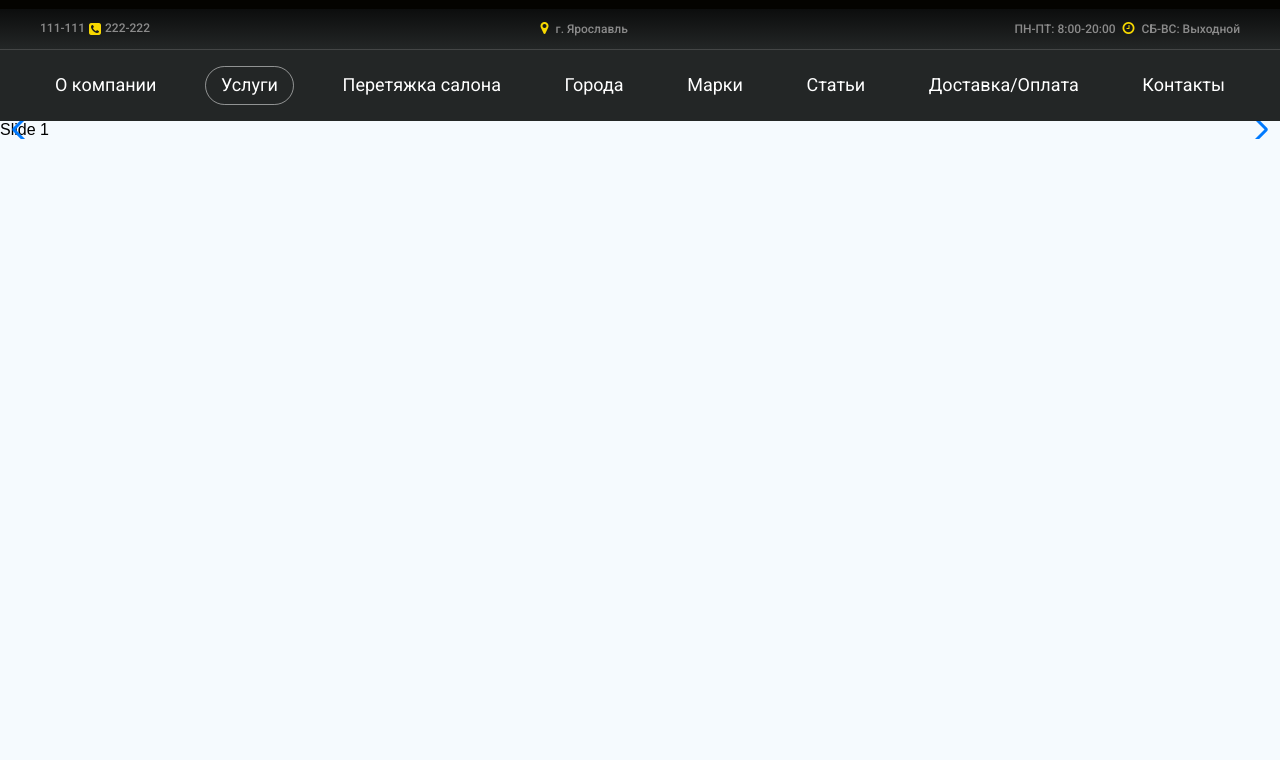
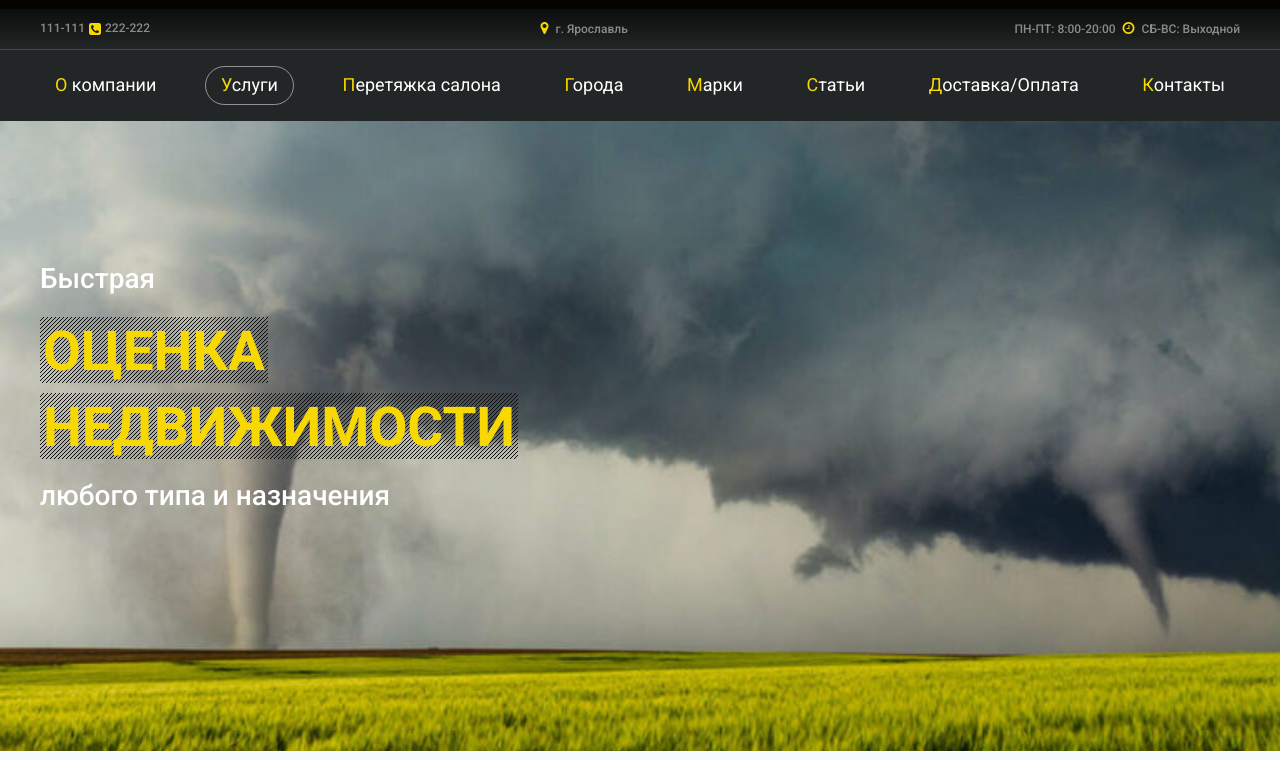
Before and after one commit to Blitz-coder/yarville, a plain HTML site: page index.html in a window 1280 px wide. Shown: the part 40-800 px from the top of the page. Drawn offline with nearby package versions, Linux system fonts and the light colour scheme.

Commit message:
create: hero section

```diff
--- /dev/null
+++ b/css/slick.css
@@ -0,0 +1,119 @@
+/* Slider */
+.slick-slider
+{
+    position: relative;
+
+    display: block;
+    box-sizing: border-box;
+
+    -webkit-user-select: none;
+       -moz-user-select: none;
+        -ms-user-select: none;
+            user-select: none;
+
+    -webkit-touch-callout: none;
+    -khtml-user-select: none;
+    -ms-touch-action: pan-y;
+        touch-action: pan-y;
+    -webkit-tap-highlight-color: transparent;
+}
+
+.slick-list
+{
+    position: relative;
+
+    display: block;
+    overflow: hidden;
+
+    margin: 0;
+    padding: 0;
+}
+.slick-list:focus
+{
+    outline: none;
+}
+.slick-list.dragging
+{
+    cursor: pointer;
+    cursor: hand;
+}
+
+.slick-slider .slick-track,
+.slick-slider .slick-list
+{
+    -webkit-transform: translate3d(0, 0, 0);
+       -moz-transform: translate3d(0, 0, 0);
+        -ms-transform: translate3d(0, 0, 0);
+         -o-transform: translate3d(0, 0, 0);
+            transform: translate3d(0, 0, 0);
+}
+
+.slick-track
+{
+    position: relative;
+    top: 0;
+    left: 0;
+
+    display: block;
+    margin-left: auto;
+    margin-right: auto;
+}
+.slick-track:before,
+.slick-track:after
+{
+    display: table;
+
+    content: '';
+}
+.slick-track:after
+{
+    clear: both;
+}
+.slick-loading .slick-track
+{
+    visibility: hidden;
+}
+
+.slick-slide
+{
+    display: none;
+    float: left;
+
+    height: 100%;
+    min-height: 1px;
+}
+[dir='rtl'] .slick-slide
+{
+    float: right;
+}
+.slick-slide img
+{
+    display: block;
+}
+.slick-slide.slick-loading img
+{
+    display: none;
+}
+.slick-slide.dragging img
+{
+    pointer-events: none;
+}
+.slick-initialized .slick-slide
+{
+    display: block;
+}
+.slick-loading .slick-slide
+{
+    visibility: hidden;
+}
+.slick-vertical .slick-slide
+{
+    display: block;
+
+    height: auto;
+
+    border: 1px solid transparent;
+}
+.slick-arrow.slick-hidden {
+    display: none;
+}
--- a/index.html
+++ b/index.html
@@ -12,7 +12,8 @@
         rel="stylesheet">
     <link rel="stylesheet" href="https://stackpath.bootstrapcdn.com/font-awesome/4.7.0/css/font-awesome.min.css"
         integrity="sha384-wvfXpqpZZVQGK6TAh5PVlGOfQNHSoD2xbE+QkPxCAFlNEevoEH3Sl0sibVcOQVnN" crossorigin="anonymous">
-    <link rel="stylesheet" href="https://unpkg.com/swiper/swiper-bundle.min.css" />
+    <link rel="stylesheet" href="css/slick.css" />
+    <link rel="stylesheet" href="css/slick-theme.css">
     <link rel="stylesheet" href="css/style.css">
 </head>
 
@@ -87,32 +88,29 @@
     </header>
 
     <section class="hero">
-        <!-- Slider main container -->
-        <div class="swiper-container">
+        <div class="hero__slider">
+            <div class="hero__slider-slide hero__slider-slide--1">
+                <div class="container hero-container">
+                    <span class="hero-description">Быстрая</span>
+                    <div>
+                        <h2 class="hero-title">Оценка</h2>
+                    </div>
+                    <div>
+                        <h2 class="hero-title">недвижимости</h2>
+                    </div>
 
-            <div class="swiper-wrapper">
-                <!-- Slides -->
-                <div class="swiper-slide">Slide 1</div>
-                <div class="swiper-slide">Slide 2</div>
-                <div class="swiper-slide">Slide 3</div>
-
+                    <span class="hero-description">любого типа и назначения</span>
+                </div>
             </div>
-            <!-- If we need pagination -->
-            <div class="swiper-pagination"></div>
-
-            <!-- If we need navigation buttons -->
-            <div class="swiper-button-prev"></div>
-            <div class="swiper-button-next"></div>
-
-
+            <div class="hero__slider-slide hero__slider-slide--2"></div>
+            <div class="hero__slider-slide hero__slider-slide--3"></div>
         </div>
-
 
     </section>
     <!-- /.hero -->
 
     <script src="js/jquery-3.5.1.min.js"></script>
-    <script src="https://unpkg.com/swiper/swiper-bundle.min.js"></script>
+    <script src="js/slick.min.js"></script>
     <script src="js/main.js"></script>
 </body>
 
--- a/js/main.js
+++ b/js/main.js
@@ -1,16 +1,16 @@
 $(document).ready(function () {
 
-    const swiper = new Swiper('.swiper-container', {
 
-        loop: true,
+    $('.hero__slider').slick({
+      autoplay: true,
+      autoplaySpeed: 20000,
+      fade: true,
+      arrows: false,
+      dots: false,
+fadeSpeed: 1000,
+lazyload: 'progressive'
 
-        // Navigation arrows
-        navigation: {
-          nextEl: '.swiper-button-next',
-          prevEl: '.swiper-button-prev',
-        },
+    });
 
 
-      });
-
 });
--- a/sass/blocks/_header.sass
+++ b/sass/blocks/_header.sass
@@ -47,9 +47,12 @@
             font-family: 'Roboto', sans-serif
             color: $light
             font-size: 18px
+
         &--focus
             border: 1px solid rgba(255, 255, 255, 0.5)
             border-radius: 25px
+        &:first-letter
+            color: $primary
 
 .container
     &-brand
--- /dev/null
+++ b/sass/blocks/_hero.sass
@@ -0,0 +1,41 @@
+.hero
+    // height: 100vh
+    &__slider
+        // background-position: center center
+        // background-repeat: no-repeat
+        // background-size: cover
+
+        &-slide
+            height: 630px
+            background-position: center center
+            background-repeat: no-repeat
+            background-size: cover
+            &--1
+                background-image: url(../img/1.jpg)
+            &--2
+                background-image: url(../img/2.jpg)
+            &--3
+                background-image: url(../img/3.jpg)
+    &-container
+        padding-top: 130px
+
+    &-title
+        display: inline-block
+        font-family: Roboto, sans-serif
+        font-size: 55px
+        font-weight: bold
+        color: $primary
+        text-transform: uppercase
+        margin: 0px 0 5px 0
+        padding: 3px 3px 0 3px
+        // max-width: 350px
+        background: url(../img/grid-bg.png)
+        background-repeat: repeat
+        overflow: hidden
+    &-description
+        display: block
+        font-family: Roboto, sans-serif
+        font-weight: 500
+        font-size: 28px
+        color: $light
+        margin: 12px 0 22px 0
--- a/sass/style.sass
+++ b/sass/style.sass
@@ -6,3 +6,5 @@
 @import 'normalize'
 // Подключение header
 @import 'blocks/header'
+// Подключение секции со слайдером
+@import 'blocks/hero'
```
Also changed, not shown: css/slick-theme.css (added), css/style.css, img/1.jpg (added), img/2.jpg (added), img/3.jpg (added), img/grid-bg.png (added), js/slick.min.js (added), 1 other file.
